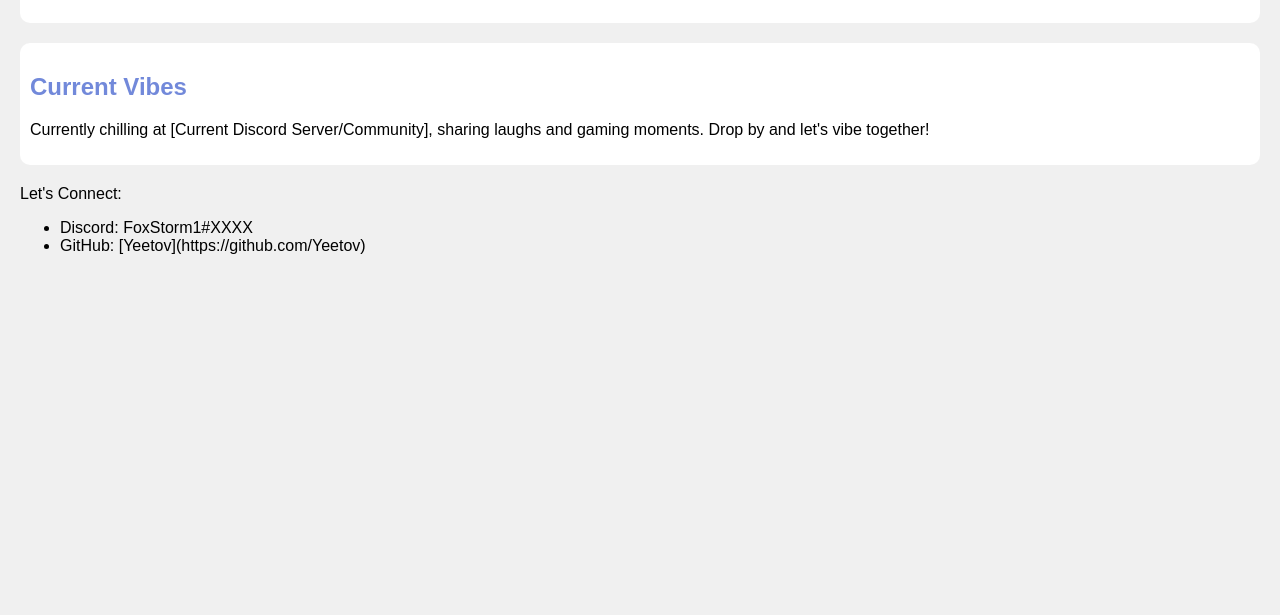
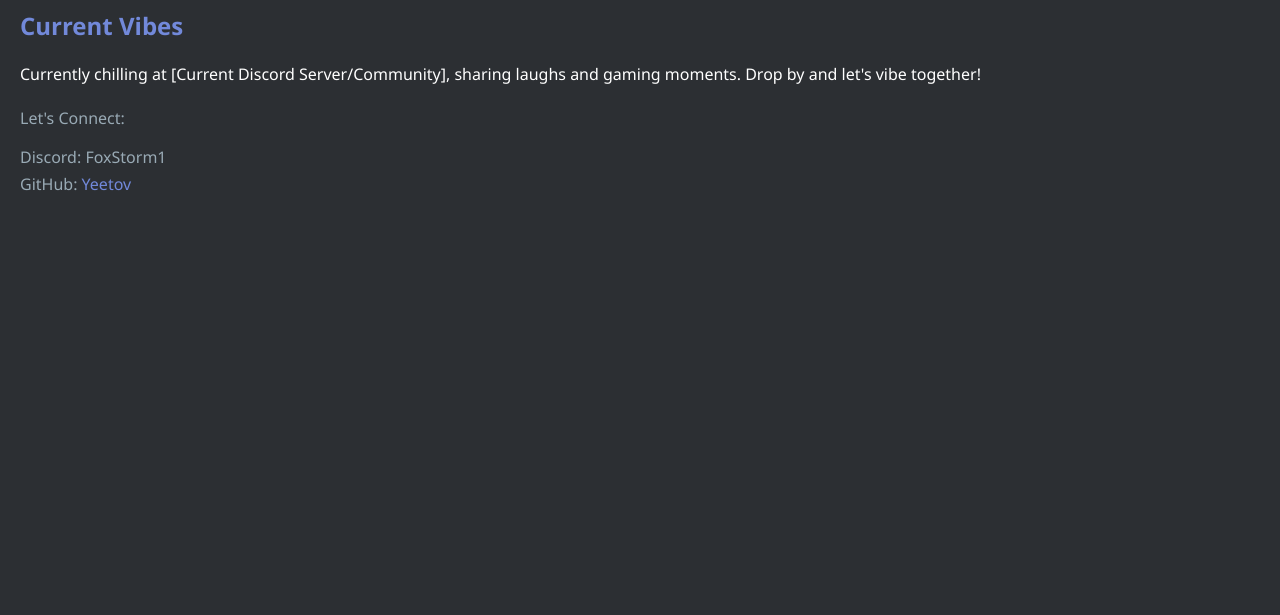
Before and after one commit to Yeetov/yeetov.github.io, a plain HTML site: page index.html in a window 1280 px wide. Shown: the part 185-800 px from the top of the page. Drawn offline with Linux system fonts and the light colour scheme.

Commit message:
Update index.html

```diff
--- a/index.html
+++ b/index.html
@@ -6,18 +6,33 @@
     <title>FoxStorm1 - About Me</title>
     <style>
         body {
-            font-family: Arial, sans-serif;
+            font-family: 'Segoe UI', Tahoma, Geneva, Verdana, sans-serif;
             margin: 20px;
-            background-color: #f0f0f0;
+            background-color: #2c2f33; /* Discord dark theme background color */
+            color: #ffffff; /* Text color */
         }
         h1, h2 {
             color: #7289da; /* Discord theme color */
         }
         section {
             margin-bottom: 20px;
-            background-color: #ffffff;
-            padding: 10px;
-            border-radius: 10px;
+        }
+        p {
+            line-height: 1.5;
+        }
+        footer {
+            color: #99aab5; /* Footer text color */
+        }
+        ul {
+            list-style-type: none;
+            padding: 0;
+        }
+        li {
+            margin-bottom: 5px;
+        }
+        a {
+            color: #7289da; /* Link color */
+            text-decoration: none;
         }
     </style>
 </head>
@@ -43,8 +58,8 @@
     <footer>
         <p>Let's Connect:</p>
         <ul>
-            <li>Discord: FoxStorm1#XXXX</li> <!-- Replace XXXX with your actual Discord tag -->
-            <li>GitHub: [Yeetov](https://github.com/Yeetov)</li> <!-- Replace [Yeetov] with your actual GitHub username -->
+            <li>Discord: FoxStorm1</li>
+            <li>GitHub: <a href="https://github.com/Yeetov" target="_blank">Yeetov</a></li>
         </ul>
     </footer>
 
```
